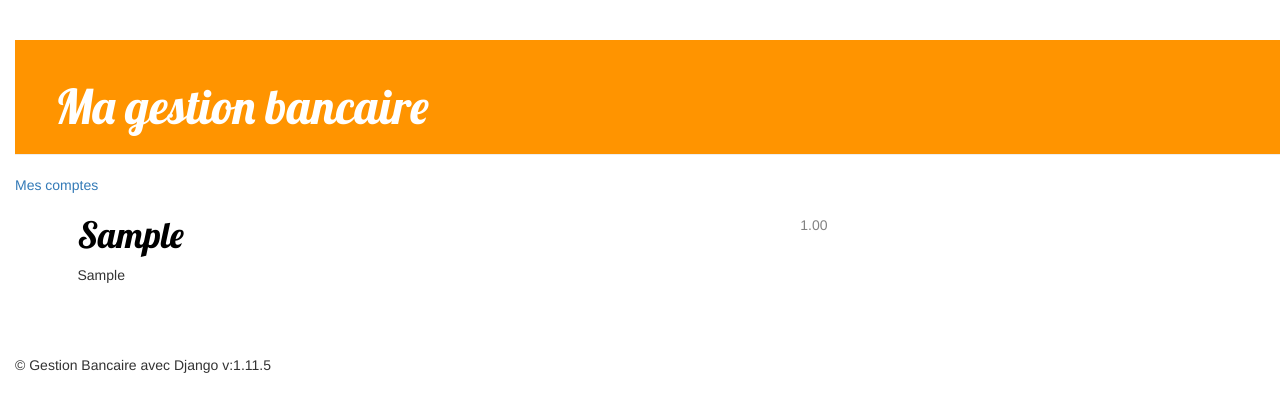
After one commit to Hector49/my-budget, a Django app: page / in a window 1280 px wide. The commit adds this page. Shown: the top 412 px of the page. Run offline with Django 3.2, Linux system fonts and the light colour scheme; tables that the repository leaves empty hold one stand-in row (values such as "Sample post"); some libraries are stand-ins or nearby versions.

Commit message:
frontend

```diff
--- a/banque/urls.py
+++ b/banque/urls.py
@@ -13,9 +13,10 @@ Including another URLconf
     1. Import the include() function: from django.conf.urls import url, include
     2. Add a URL to urlpatterns:  url(r'^blog/', include('blog.urls'))
 """
-from django.conf.urls import url
+from django.conf.urls import include, url
 from django.contrib import admin
 
 urlpatterns = [
     url(r'^admin/', admin.site.urls),
+    url(r'', include('gestion.urls'))
 ]
--- a/gestion/models.py
+++ b/gestion/models.py
@@ -27,7 +27,7 @@ class Compte(models.Model):
     solde = models.DecimalField(max_digits=10,decimal_places=2)
 
     def __str__(self):
-        return self.libelle
+        return self.numero
 
 class Cause(models.Model):
     nom = models.CharField(max_length=50)
--- a/gestion/templates/gestion/base.html
+++ b/gestion/templates/gestion/base.html
@@ -1,22 +1,36 @@
 <!DOCTYPE html>
 <html lang="fr">
 <head>
-   <link rel="stylesheet" href="/media/css/style.css" />
    <title>{% block title %}Ma gestion bancaire{% endblock %}</title>
+   <link rel="stylesheet" href="/media/css/gestion.css" />
+    <link rel="stylesheet" href="//maxcdn.bootstrapcdn.com/bootstrap/3.2.0/css/bootstrap.min.css">
+    <link rel="stylesheet" href="//maxcdn.bootstrapcdn.com/bootstrap/3.2.0/css/bootstrap-theme.min.css">
+    <link href='//fonts.googleapis.com/css?family=Lobster&subset=latin,latin-ext' rel='stylesheet' type='text/css'>
 </head>
 <body>
-<header>Gestion Bancaire avec Django</header>
+  <div class="page-header">
+      <h1><a href="/">Ma gestion bancaire </a>
+      {% if user.is_authenticated %}
+          <a href="" class="top-menu">
+          <span class="glyphicon glyphicon-plus"></span></a></h1>
+       {% endif %}
+
+  </div>
+
     <nav>
        {% block nav %}
-       <ul>
-            <li><a href="/">Accueil</a></li>
-            <li><a href="/blog/">Blog</a></li>
-            <li><a href="/contact/">Contact</a></li>
-       </ul>
+
+           <a href="/">Mes comptes</a>
+
        {% endblock %}
    </nav>
-   <section id="content">
-       {% block content %}{% endblock %}
+   <section class="content container">
+            <div class="row">
+                <div class="col-md-8">
+                  {% block content %}
+                  {% endblock %}
+                </div>
+            </div>
    </section>
 <footer>&copy; Gestion Bancaire avec Django v:1.11.5</footer>
 </body>
--- /dev/null
+++ b/gestion/templates/gestion/compte_list.html
@@ -0,0 +1,13 @@
+{% extends 'gestion/base.html' %}
+
+{% block content %}
+    {% for compte in comptes %}
+        <div class="post">
+            <div class="date">
+                {{compte.solde }}
+            </div>
+            <h1><a href="{% url 'compte_detail' pk=compte.pk %}">{{ compte.numero }}</a></h1>
+            <p>{{ compte.libelle }}</p>
+        </div>
+    {% endfor %}
+{% endblock %}
--- a/gestion/templates/gestion/lire.html
+++ /dev/null
@@ -1,5 +0,0 @@
-<h1>{{ article.titre }} <span class="small">dans {{ article.categorie.nom }}</span></h1>
-
-<p class="infos">Rédigé par {{ article.auteur }}, le {{ article.date|date:"DATE_FORMAT" }}</p>
-
-<div class="contenu">{{ article.contenu|linebreaks }}</div>
--- /dev/null
+++ b/gestion/urls.py
@@ -0,0 +1,7 @@
+from django.conf.urls import url
+from . import views
+
+urlpatterns=[
+    url(r'^$', views.compte_list, name='compte_list'),
+    url(r'^compte/(?P<pk>[0-9]+)/$', views.compte_detail, name='compte_detail'),
+]
--- a/gestion/views.py
+++ b/gestion/views.py
@@ -1,3 +1,11 @@
-from django.shortcuts import render
+from django.shortcuts import redirect, render, get_object_or_404
+from .models import Compte
 
-# Create your views here.
+
+def compte_list(request):
+    comptes = Compte.objects.order_by('numero')
+    return render(request, 'gestion/compte_list.html', {'comptes':comptes})
+
+def compte_detail(request, pk):
+    compte = get_object_or_404(Compte, pk=pk)
+    return render(request, 'gestion/compte_detail.html', {'compte':compte})
```
Also changed, not shown: gestion/templates/gestion/compte_detail.html (added, +19 -0 lines).
